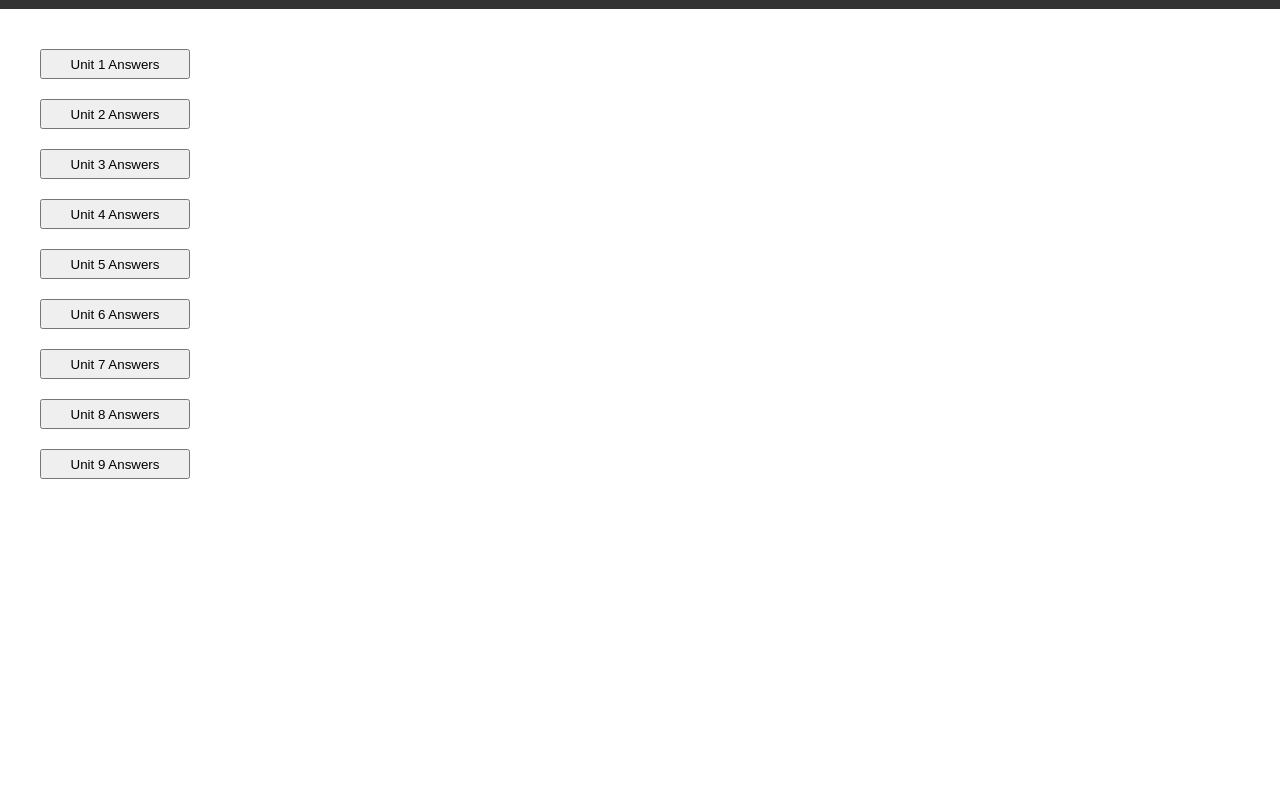
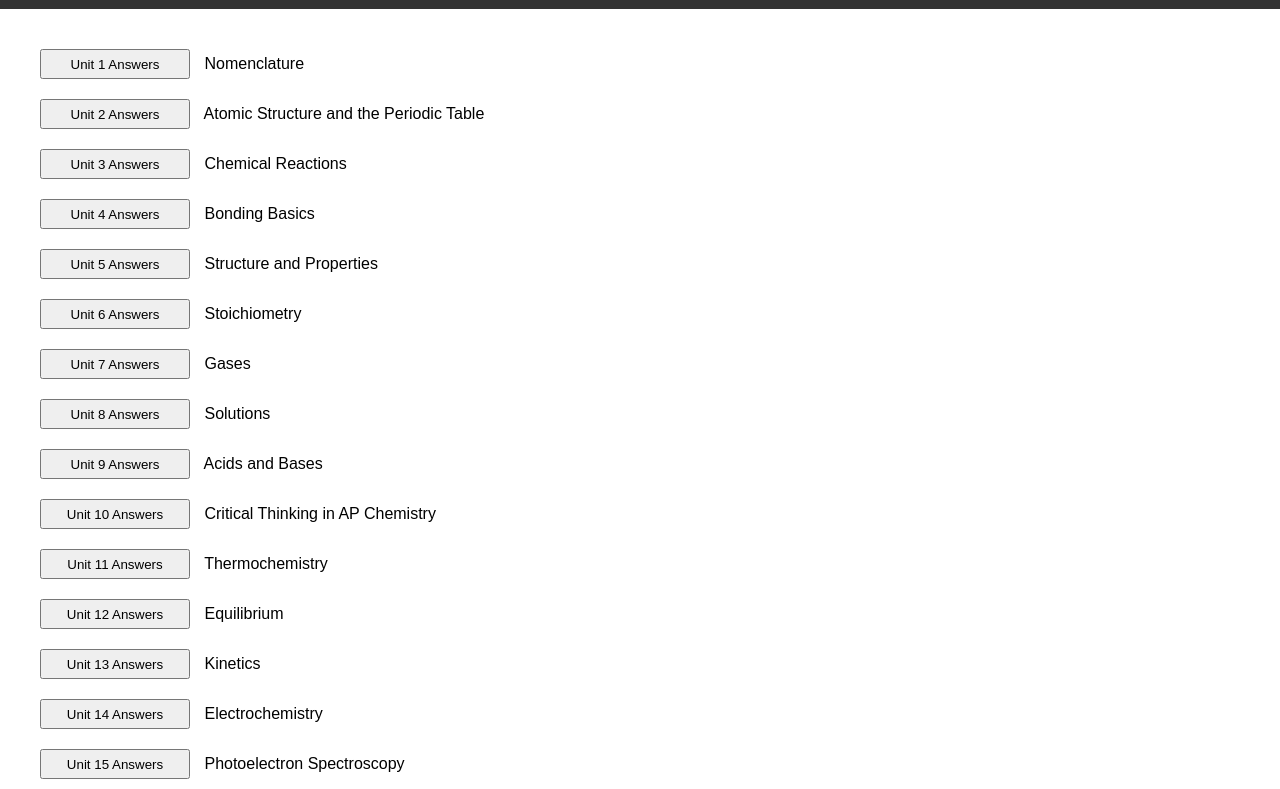
Before and after one commit to zharnite/Flinn-AP-Chem, a plain HTML site: page index.html in a window 1280 px wide. Shown: the part 61-850 px from the top of the page. Before the commit the page ends 800 px from the top, so only its background shows below. Drawn offline with Linux system fonts and the light colour scheme.

Commit message:
Update index.html

```diff
--- a/index.html
+++ b/index.html
@@ -49,6 +49,7 @@
 				top: 80px;
 			}
 
+
 		</style>
 	</head>
 	<body>
@@ -60,31 +61,64 @@
 
 		<div id="content">
 			<button onclick="unit(1);">Unit 1 Answers</button>
+			<span>Nomenclature</span>
 			<div id="addHere_1" class="unit_divs"></div>
 
 			<button onclick="unit(2);">Unit 2 Answers</button>
+			<span>Atomic Structure and the Periodic Table</span>
 			<div id="addHere_2" class="unit_divs"></div>
 
 			<button onclick="unit(3);">Unit 3 Answers</button>
+			<span>Chemical Reactions</span>
 			<div id="addHere_3" class="unit_divs"></div>
 
 			<button onclick="unit(4);">Unit 4 Answers</button>
+			<span>Bonding Basics</span>
 			<div id="addHere_4" class="unit_divs"></div>
 
 			<button onclick="unit(5);">Unit 5 Answers</button>
+			<span>Structure and Properties</span>
 			<div id="addHere_5" class="unit_divs"></div>
 
 			<button onclick="unit(6);">Unit 6 Answers</button>
+			<span>Stoichiometry</span>
 			<div id="addHere_6" class="unit_divs"></div>
 
 			<button onclick="unit(7);">Unit 7 Answers</button>
+			<span>Gases</span>
 			<div id="addHere_7" class="unit_divs"></div>
 
 			<button onclick="unit(8);">Unit 8 Answers</button>
+			<span>Solutions</span>
 			<div id="addHere_8" class="unit_divs"></div>
 
 			<button onclick="unit(9);">Unit 9 Answers</button>
+			<span>Acids and Bases</span>
 			<div id="addHere_9" class="unit_divs"></div>
+
+			<button onclick="unit(10);">Unit 10 Answers</button>
+			<span>Critical Thinking in AP Chemistry</span>
+			<div id="addHere_10" class="unit_divs"></div>
+
+			<button onclick="unit(11);">Unit 11 Answers</button>
+			<span>Thermochemistry</span>
+			<div id="addHere_11" class="unit_divs"></div>
+
+			<button onclick="unit(12);">Unit 12 Answers</button>
+			<span>Equilibrium</span>
+			<div id="addHere_12" class="unit_divs"></div>
+
+			<button onclick="unit(13);">Unit 13 Answers</button>
+			<span>Kinetics</span>
+			<div id="addHere_13" class="unit_divs"></div>
+
+			<button onclick="unit(14);">Unit 14 Answers</button>
+			<span>Electrochemistry</span>
+			<div id="addHere_14" class="unit_divs"></div>
+
+			<button onclick="unit(15);">Unit 15 Answers</button>
+			<span>Photoelectron Spectroscopy</span>
+			<div id="addHere_15" class="unit_divs"></div>
 		</div>
 		<script>
 			var unit = function(unitNum) {
@@ -121,6 +155,24 @@
 				else if(unitNum == 9) {
 					topicTitle = "Acids_and_Bases";
 				}
+				else if(unitNum == 10) {
+					topicTitle = "Critical_THinking_in_AP_Chemistry";
+				}
+				else if(unitNum == 11) {
+					topicTitle = "Thermochemistry";
+				}
+				else if(unitNum == 12) {
+					topicTitle = "Equilibrium";
+				}
+				else if(unitNum == 13) {
+					topicTitle = "Kinetics";
+				}
+				else if(unitNum == 14) {
+					topicTitle = "Electrochemistry";
+				}
+				else if(unitNum == 15) {
+					topicTitle = "Photoelectron_Spectroscopy";
+				}
 				else {
 					topicTitle = "";
 				}
```
